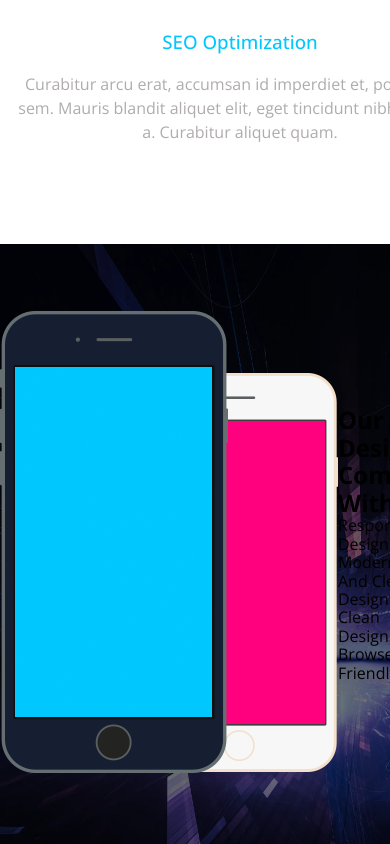
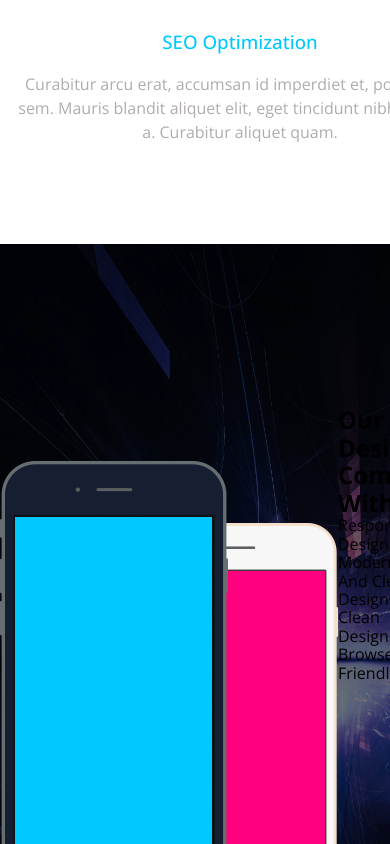
Before and after one commit to Abdullah-Hamdy-1998/kasper-template, a plain HTML site: page index.html in a window 390 px wide. Shown: the part 2088-2932 px from the top of the page. Drawn offline with nearby package versions, Linux system fonts and the light colour scheme.

Commit message:
style: Reposition the mobiles image

```diff
--- a/css/style.css
+++ b/css/style.css
@@ -361,6 +361,7 @@ header .form i {
   position: relative;
   display: flex;
   align-items: center;
+  overflow: hidden;
 }
 
 .design::before {
@@ -376,6 +377,12 @@ header .form i {
 .design .image, .design .text {
   position: relative;
   z-index: 2;
+  flex: 1;
+}
+
+.design .image{
+  text-align: center;
+  top: 150px;
 }
 
 /* End Design */
```
